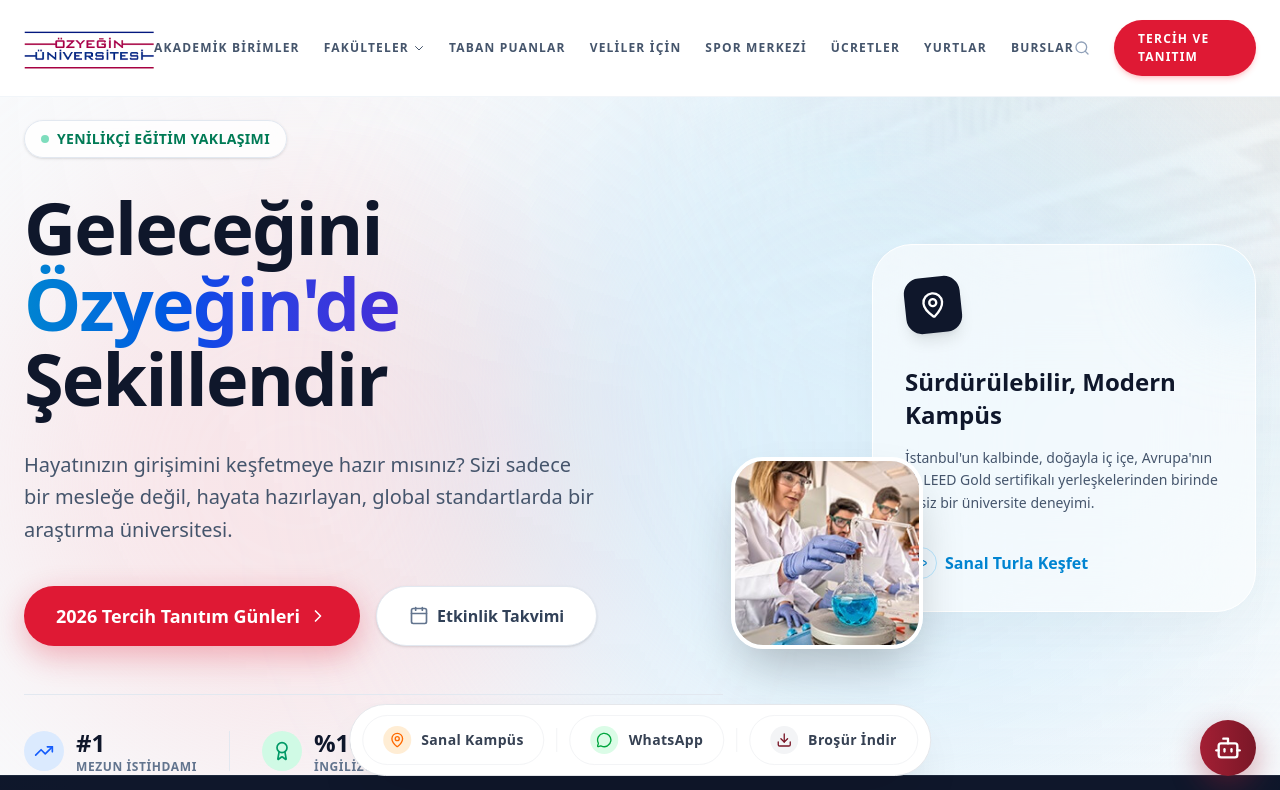
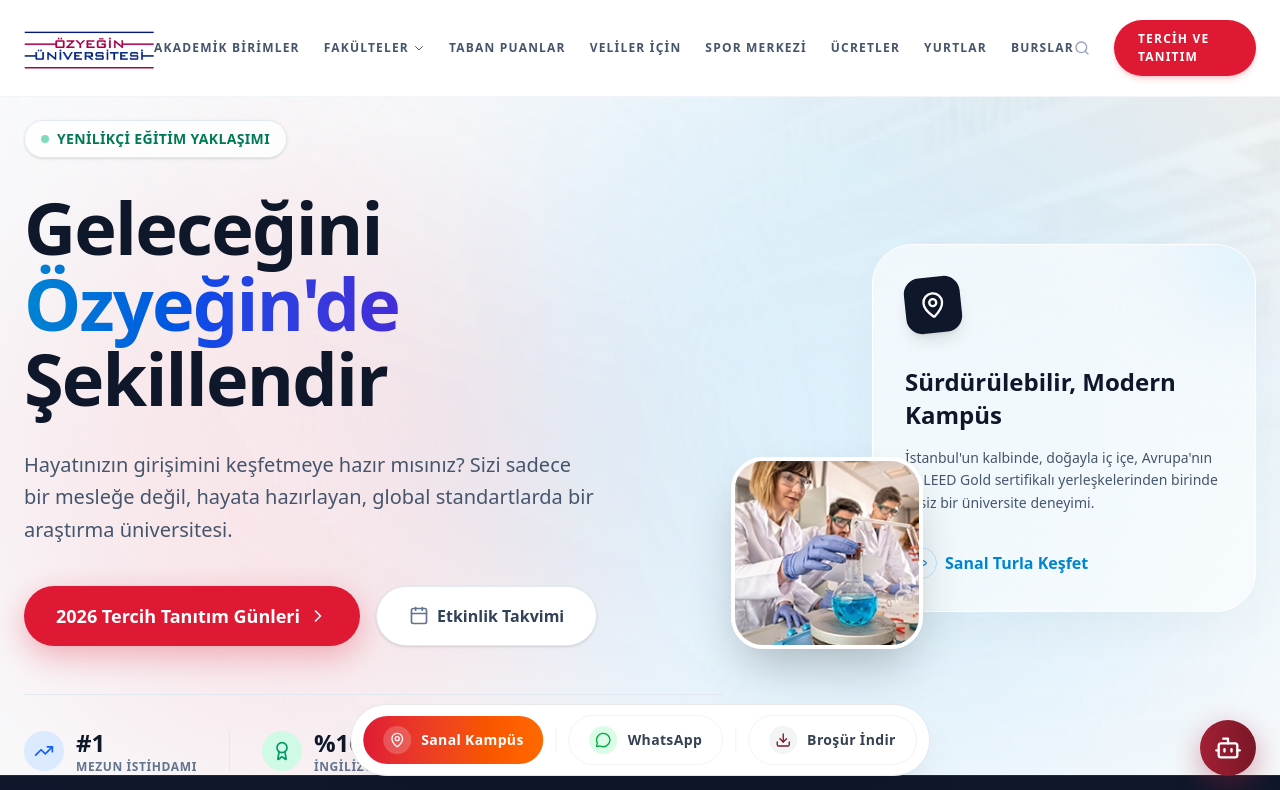
Before and after one commit to onuraydinozu/ozyegin, a Next.js app: page / in a window 1280 px wide. Shown: the top 790 px of the page. Built offline with nearby package versions, Linux system fonts and the light colour scheme.

Commit message:
Otomatik Senkronizasyon 🔄

```diff
--- a/src/components/features/FloatingActionBar.tsx
+++ b/src/components/features/FloatingActionBar.tsx
@@ -18,10 +18,10 @@
           href="https://360.ozyegin.edu.tr/sanal-tur/index.html"
           target="_blank"
           rel="noopener noreferrer"
-          className="flex items-center gap-2.5 px-5 py-2.5 bg-white text-gray-700 border border-gray-100 hover:bg-orange-500 hover:text-white hover:border-orange-500 rounded-full transition-all hover:scale-105 hover:shadow-lg hover:shadow-orange-500/30 active:scale-95 group"
+          className="flex items-center gap-2.5 px-5 py-2.5 bg-gradient-to-r from-[#DF1934] to-orange-500 text-white rounded-full transition-all hover:scale-105 hover:shadow-lg hover:shadow-red-500/30 active:scale-95 group"
         >
-          <div className="bg-orange-100 group-hover:bg-white/20 p-1.5 rounded-full transition-colors">
-            <MapPin size={16} className="text-orange-500 group-hover:text-white transition-colors" />
+          <div className="bg-white/20 group-hover:bg-white/30 p-1.5 rounded-full transition-colors">
+            <MapPin size={16} className="text-white group-hover:animate-bounce" />
           </div>
           <span className="hidden md:inline font-bold text-sm tracking-wide">Sanal Kampüs</span>
         </a>
--- a/src/components/layout/Footer.tsx
+++ b/src/components/layout/Footer.tsx
@@ -104,7 +104,7 @@
         </div>
 
         {/* Bottom Bar / Copyright */}
-        <div className="pt-8 flex flex-col sm:flex-row items-center justify-between gap-4 text-xs text-slate-500">
+        <div className="pt-8 flex flex-col sm:flex-row items-center justify-between gap-4 text-xs text-slate-500 pb-20 md:pb-0">
           <p>© {new Date().getFullYear()} Özyeğin Üniversitesi. Tüm Hakları Saklıdır.</p>
           <div className="flex flex-wrap items-center gap-6">
             <a href="https://www.ozyegin.edu.tr/tr/gizlilik-politikasi" target="_blank" rel="noreferrer" className="hover:text-slate-300 transition-colors">Gizlilik Politikası</a>
```
